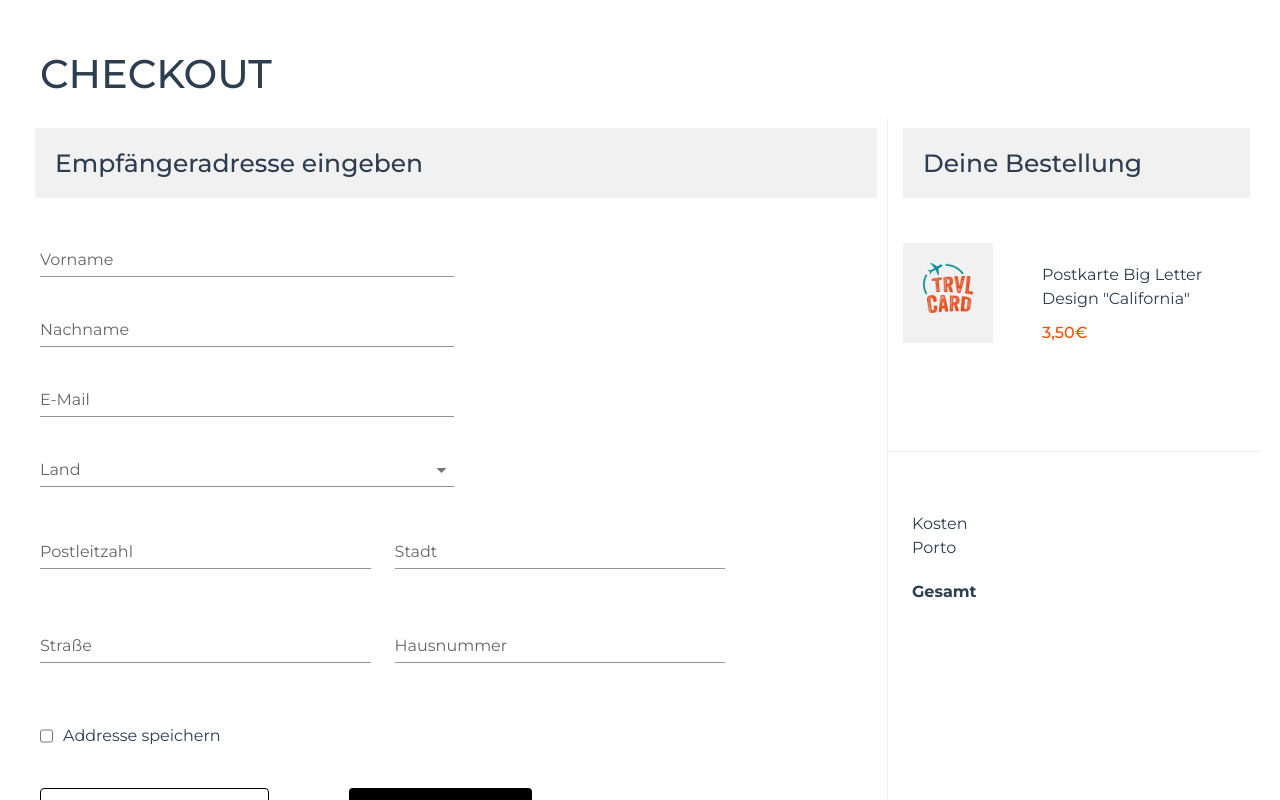
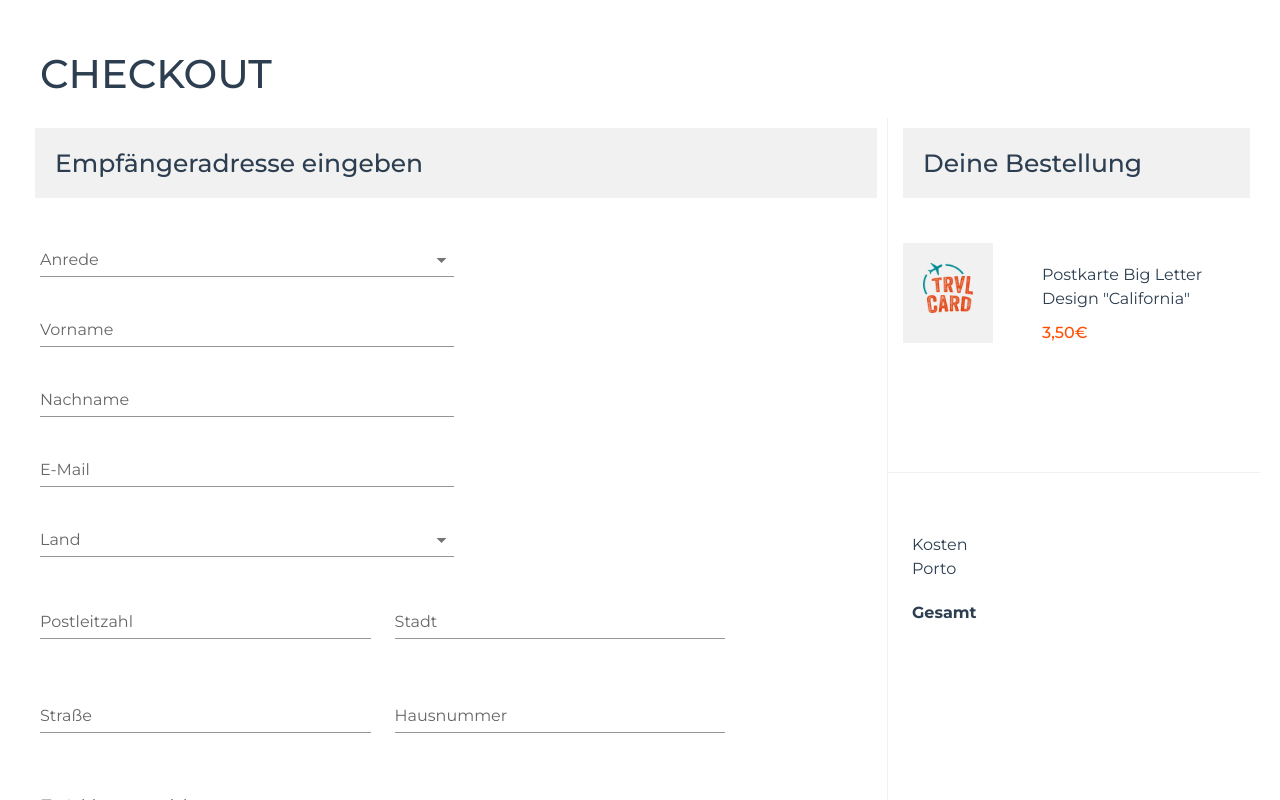
Before and after one commit to on21viktoria/trvl-card, a Vue app: page / in a window 1280 px wide. Shown: the top 800 px of the page. Built offline with nearby package versions, Linux system fonts and the light colour scheme.

Commit message:
added forms of address

```diff
--- a/src/components/Contactform.vue
+++ b/src/components/Contactform.vue
@@ -6,6 +6,18 @@
     <h2>Empfängeradresse eingeben</h2>
     <v-form v-model="valid">
       <v-container class="formcontainer">
+
+      <v-col class="columns" cols="12" md="6">
+          <v-select
+          v-model="formOfAddress"
+          :items="formsOfAddress"
+          :menu-props="{ maxHeight: '400' }"
+          label="Anrede"
+          single
+        :rules="addressRules"
+        required
+          ></v-select>
+        </v-col>
         <v-col class="columns" cols="12" md="6">
           <v-text-field
             class="textfield"
@@ -128,6 +140,10 @@ export default Vue.extend({
   name: "Contactform",
   data: () => ({
     valid: false,
+    formOfAddress: [],
+    addressRules: [(v: string) => !!v || "Bitte gib eine Anrede an.",
+    ],
+    formsOfAddress: ['Frau', 'Herr', 'keine Angabe'],
     firstname: "",
     firstNameRules: [
       (v: string) => !!v || "Bitte gib deinen Vornamen ein.",
```
